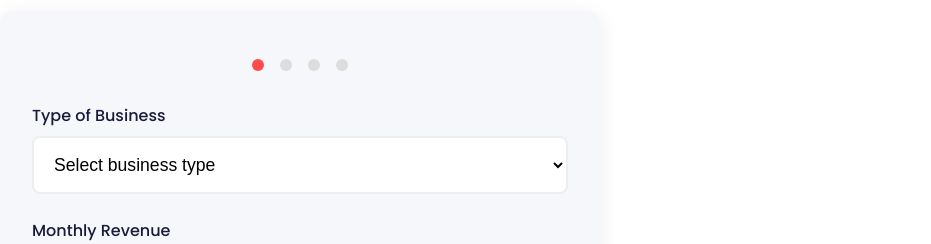
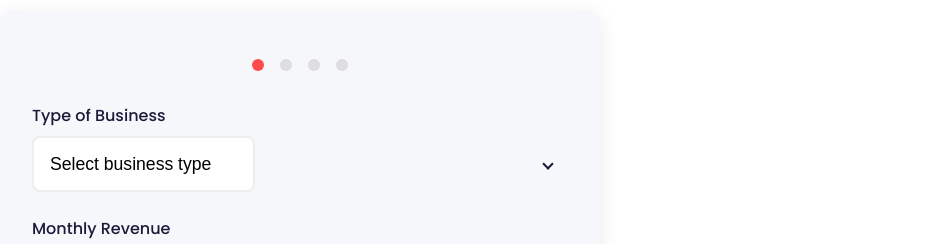
Before and after one commit to TravisYule/fullsendfunding, a React (Create React App) app: page / in a window 1280 px wide. Shown: the part 2440-2684 px from the top of the page, without its empty margins (340-1271 px from the left). Built offline with nearby package versions, Linux system fonts and the light colour scheme.

Commit message:
Fix dropdown position and add scroll to top on refresh

```diff
--- a/src/components/Calculator/FundingCalculator.jsx
+++ b/src/components/Calculator/FundingCalculator.jsx
@@ -63,11 +63,36 @@ const Select = styled.select`
   background: white;
   cursor: pointer;
   transition: all 0.3s ease;
+  position: relative;
+  z-index: 1;
 
   &:focus {
     border-color: ${props => props.theme.colors.secondary};
     outline: none;
     box-shadow: 0 0 0 3px rgba(255, 75, 75, 0.1);
+  }
+`;
+
+const SelectWrapper = styled.div`
+  position: relative;
+
+  select {
+    appearance: none;
+    -webkit-appearance: none;
+    -moz-appearance: none;
+  }
+
+  &::after {
+    content: '';
+    position: absolute;
+    right: 1rem;
+    top: 50%;
+    transform: translateY(-50%);
+    border: solid ${props => props.theme.colors.primary};
+    border-width: 0 2px 2px 0;
+    padding: 3px;
+    transform: translateY(-50%) rotate(45deg);
+    pointer-events: none;
   }
 `;
 
@@ -248,6 +273,7 @@ const FundingCalculator = () => {
           <Form>
             <InputGroup>
               <Label>Type of Business</Label>
+              <SelectWrapper>
                 <Select
                   name="businessType"
                   value={formData.businessType}
@@ -276,6 +302,7 @@ const FundingCalculator = () => {
                   <option value="education">Education/Training</option>
                   <option value="other">Other Business Type</option>
                 </Select>
+              </SelectWrapper>
             </InputGroup>
 
             <InputGroup>
--- a/src/components/ScrollToTop/ScrollToTop.jsx
+++ b/src/components/ScrollToTop/ScrollToTop.jsx
@@ -5,8 +5,26 @@ const ScrollToTop = () => {
   const { pathname } = useLocation();
 
   useEffect(() => {
+    // Scroll to top on route change
     window.scrollTo(0, 0);
   }, [pathname]);
+
+  useEffect(() => {
+    // Scroll to top on page refresh
+    if ('scrollRestoration' in window.history) {
+      window.history.scrollRestoration = 'manual';
+    }
+
+    window.addEventListener('beforeunload', () => {
+      window.scrollTo(0, 0);
+    });
+
+    return () => {
+      window.removeEventListener('beforeunload', () => {
+        window.scrollTo(0, 0);
+      });
+    };
+  }, []);
 
   return null;
 };
```
Lines whose indentation alone changed are shown as unchanged.
